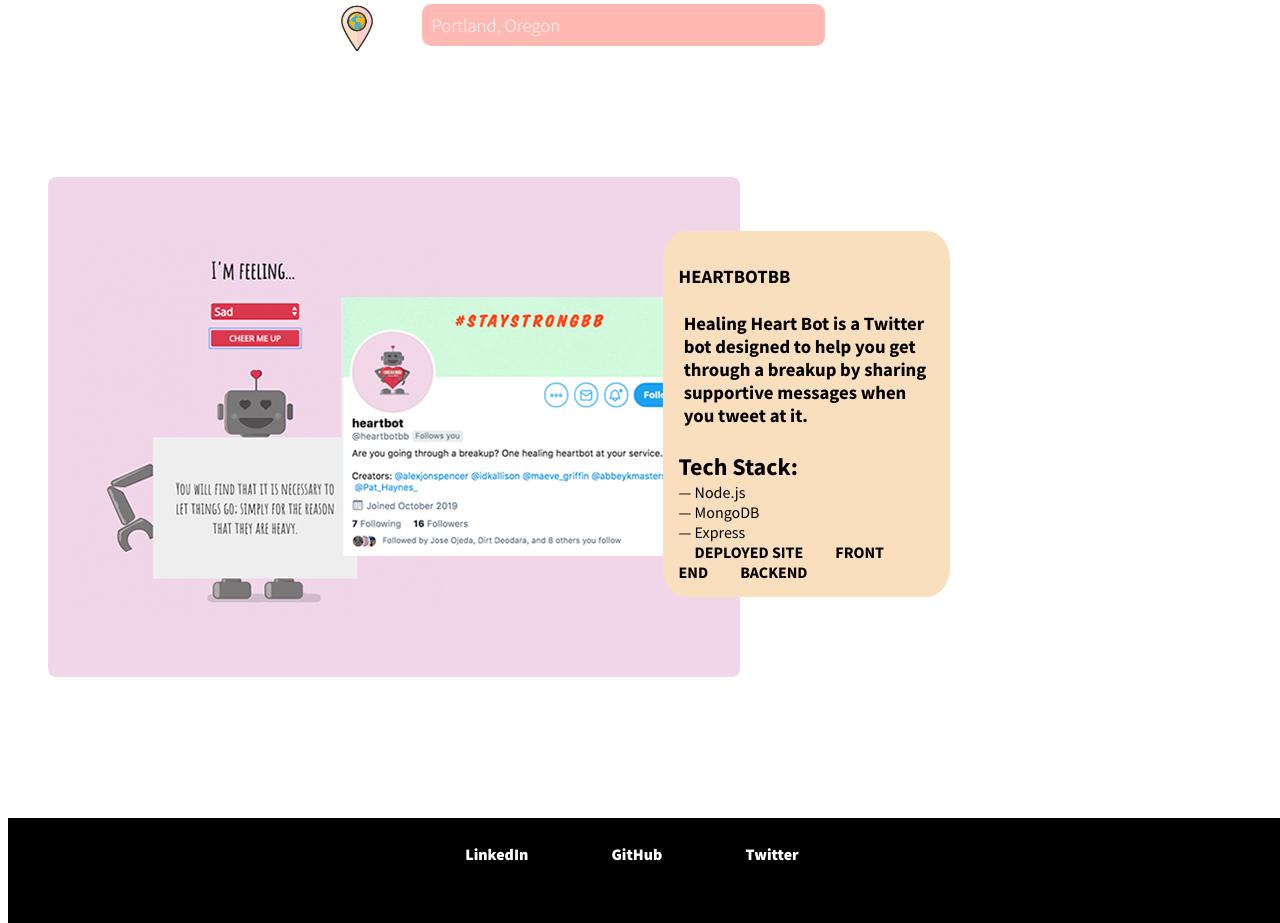
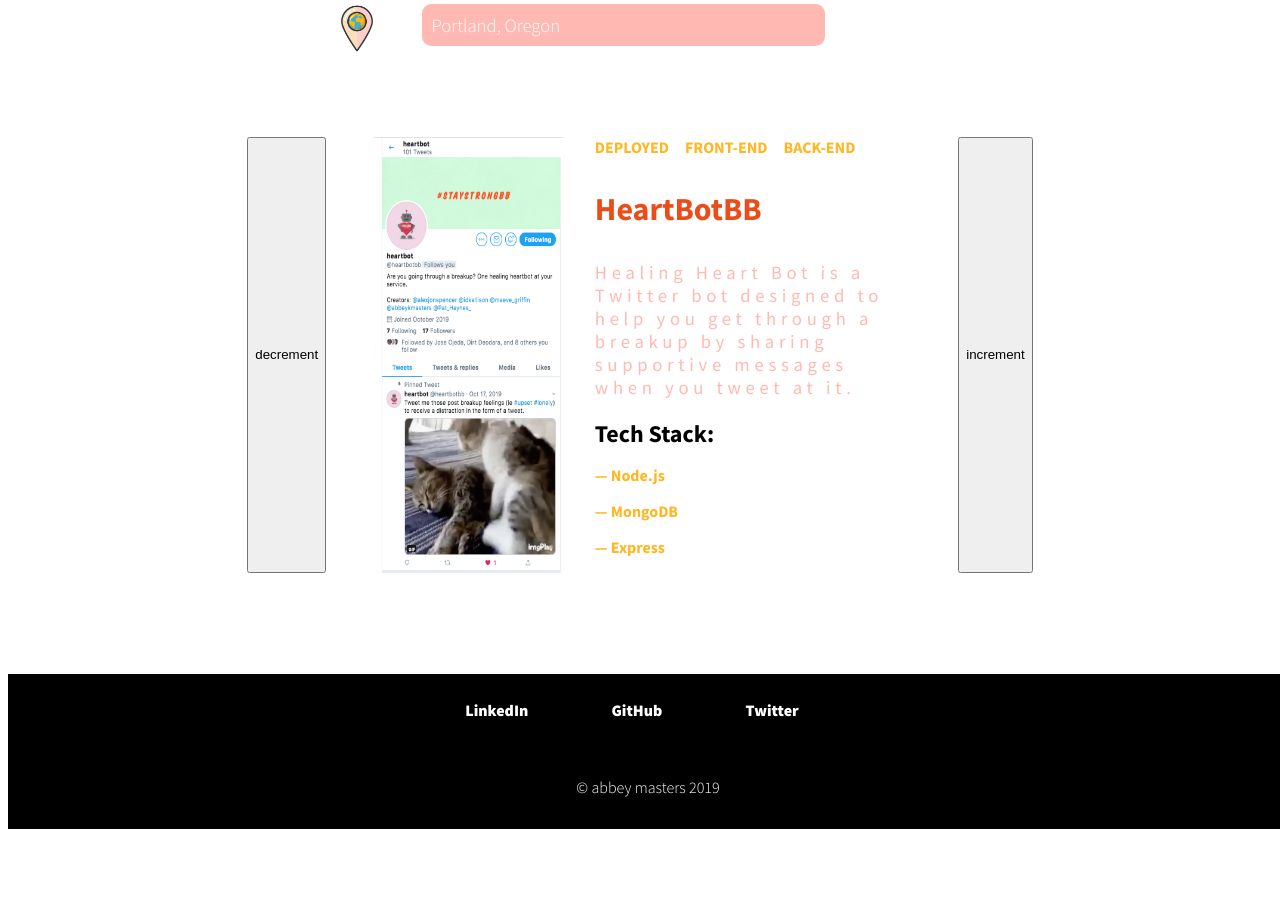
Before and after one commit to abbeymasters/portfolio, a React app: page / in a window 1280 px wide. Shown: the part 1080-2003 px from the top of the page. After the commit the page ends 1917 px from the top, so only its background shows below. Built offline with nearby package versions, Linux system fonts and the light colour scheme.

Commit message:
fixed portfolio section

```diff
--- a/src/components/PortfolioItems.css
+++ b/src/components/PortfolioItems.css
@@ -1,41 +1,38 @@
 .PortfolioItems {
-  width: 60vw;
-  padding: 5vh;
   display: flex;
   flex-direction: row;
-  font-family: Source Sans Pro;
-  color: black;
-  font-weight: 700;
+  width: 50%;
+  justify-content: center;
+  margin-right: 0;
 
   img {
-    border-radius: 0.5em;
+    width: 30%;
+    min-width: 150px;
+
   }
 
   .textSection {
-    width: 50vw;
-    height: 30%;
-    margin-top: 7%;
-    margin-left: -10%;
-    background-color: #fadfbe;
-    border-radius: 8%;
-    padding: 2%;
+    margin-left: 5%;
+    width: 50%;
+    font-family: Source Sans Pro;
+
+    a {
+      text-decoration: none;
+      margin-right: 1em;
+      color: #ffb620;
+      font-weight: 700;
+      text-transform: uppercase;
+    }
 
      h1 {
-      text-transform: uppercase;
-
-    }
-    h3 {
-
-      word-wrap: break-word;
-      width: 20vw;
-      padding: 2%;
+      font-size: 2em;
+      color: #eb4d1a;
      }
 
-    a {
-      color: black;
-      text-decoration: none;
-      text-transform: uppercase;
-      margin: 1em;
+     h3 {
+       color: #ffb9b2;
+       font-weight: 400;
+       letter-spacing: 0.25em;
      }
 
      h4 {
@@ -44,8 +41,8 @@
      }
 
      p {
-      font-weight: 400;
-      margin: 0;
+       color: #ffb620;
+       font-weight: 700;
      }
   }
 }
--- a/src/components/PortfolioItems.js
+++ b/src/components/PortfolioItems.js
@@ -15,13 +15,13 @@
     <section className={styles.PortfolioItems}>
       <img src={img} alt={title}></img>
       <div className={styles.textSection}>
+        <a href={github} rel="noopener noreferrer" target="_blank">Deployed</a>
+        <a href={frontEndUrl} rel="noopener noreferrer" target="_blank">Front-End</a>
+        <a href={otherUrl} rel="noopener noreferrer" target="_blank">Back-End</a>
         <h1>{title}</h1>
         <h3>{description}</h3>
         <h4>Tech Stack:</h4>
         <p>{splitTechStack}</p>
-        <a href={github} rel="noopener noreferrer" target="_blank">Deployed Site</a>
-        <a href={frontEndUrl} rel="noopener noreferrer" target="_blank">Front End</a>
-        <a href={otherUrl} rel="noopener noreferrer" target="_blank">BackEnd</a>
       </div>
     </section>
   );
--- a/src/container/Portfolio.css
+++ b/src/container/Portfolio.css
@@ -1,4 +1,6 @@
 .Portfolio {
   margin-bottom: 8%;
+  display: flex;
+  justify-content: center;
 
 }
--- a/src/container/Portfolio.js
+++ b/src/container/Portfolio.js
@@ -8,7 +8,9 @@
 
   return (
     <section className={styles.Portfolio}>
+      <button>decrement</button>
       <PortfolioItems {...portfolioItems[1]} />
+      <button>increment</button>
     </section>
   );
 }
```
Also changed, not shown: src/assets/heartbotbbimage.png. Lines whose indentation alone changed are shown as unchanged.
